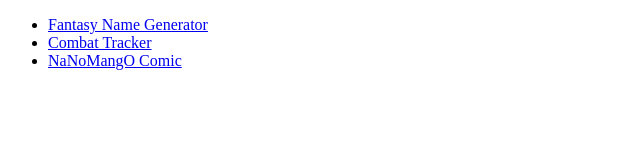
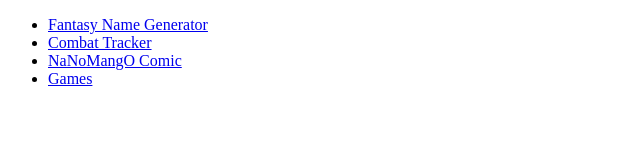
Before and after one commit to heroofhyla/Tools-Index, a plain HTML site: page index.html in a window 1280 px wide. Shown: the full height of the page, 0-640 px from the left. Drawn offline with Linux system fonts and the light colour scheme.

Commit message:
add games link

```diff
--- a/index.html
+++ b/index.html
@@ -9,6 +9,7 @@
       <li><a href="names">Fantasy Name Generator</a></li>
       <li><a href="combat">Combat Tracker</a></li>
       <li><a href="nanomango">NaNoMangO Comic</a></li>
+      <li><a href="games">Games</a></li>
     </ul>
   </body>
 </html>
```
Also changed, not shown: 1 other file.
